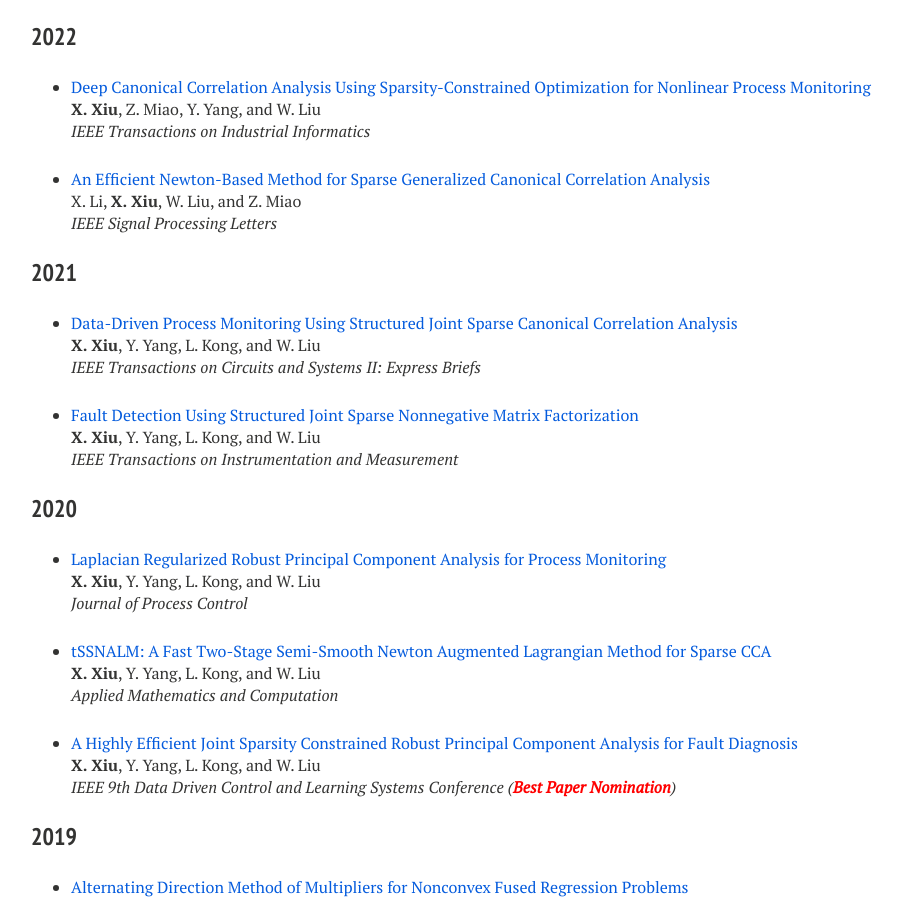
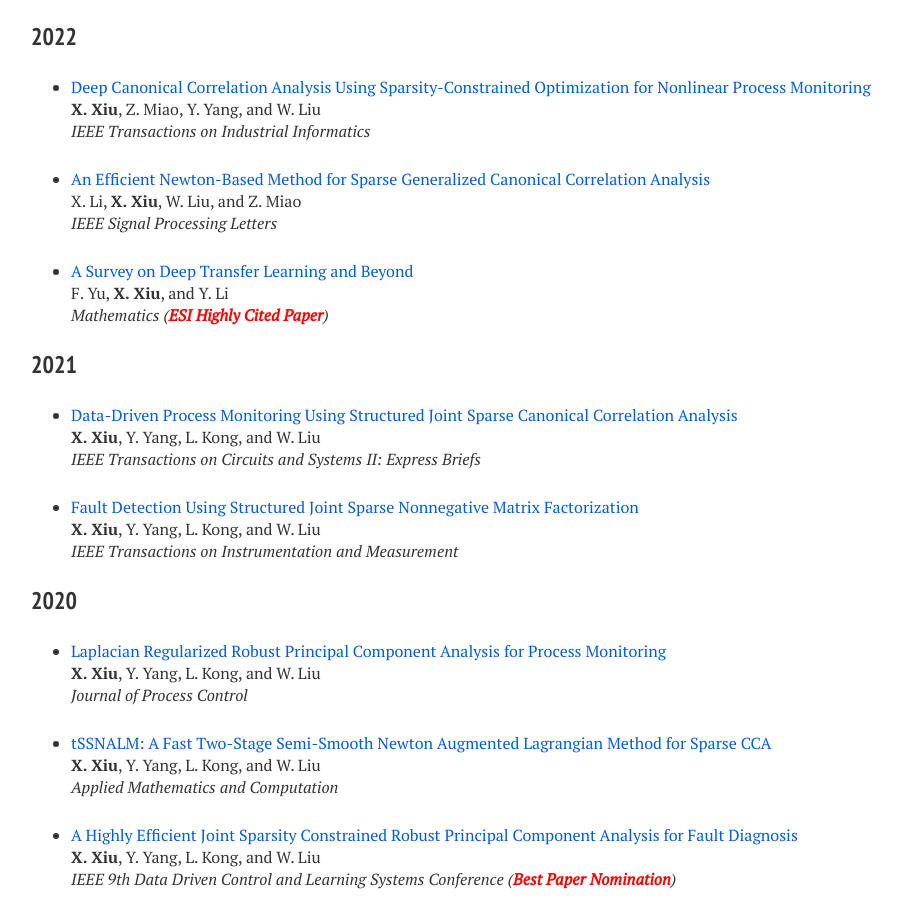
Before and after one commit to xianchaoxiu/xianchaoxiu.github.io, a Jekyll site: the page built from publications/index.md, in a window 1280 px wide and 900 px high, scrolled down 1172 px. Shown: the whole window, without its empty margins (289-1191 px from the left). Built offline with Jekyll 4.4.1, drawn with Linux system fonts in a browser that asks for light colours; nearby versions of some CDN libraries.

Commit message:
Update index.md

```diff
--- a/publications/index.md
+++ b/publications/index.md
@@ -82,6 +82,13 @@ X. Li, <b>X. Xiu</b>, W. Liu, and Z. Miao<br>
 <i>IEEE Signal Processing Letters</i><br>
 
 
+* <a href="https://www.mdpi.com/2227-7390/10/19/3619" class="textlink" target="_blank">A Survey on Deep Transfer Learning and Beyond</a><br>
+F. Yu, <b>X. Xiu</b>, and Y. Li<br>
+<i>Mathematics (<font color='red'><b>ESI Highly Cited Paper</b></font>)</i> <br>
+
+
+
+
 
 ### 2021
 
```
